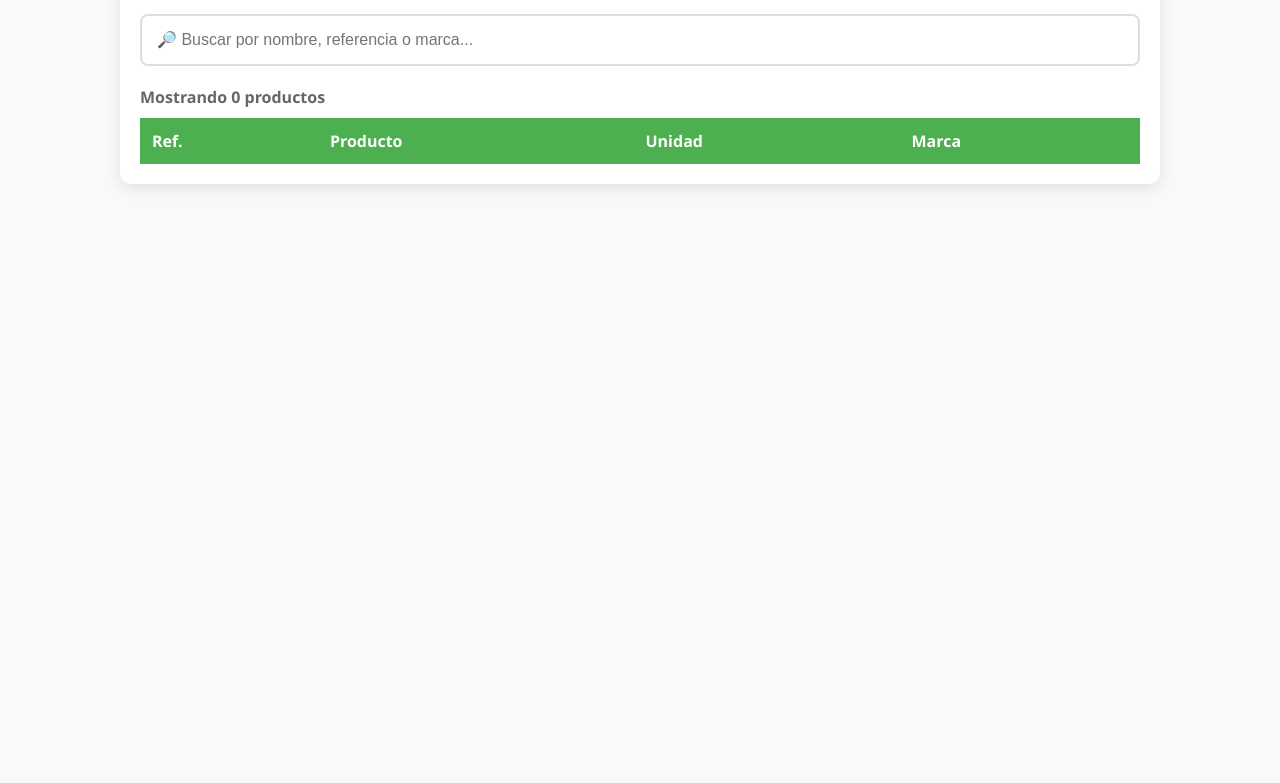
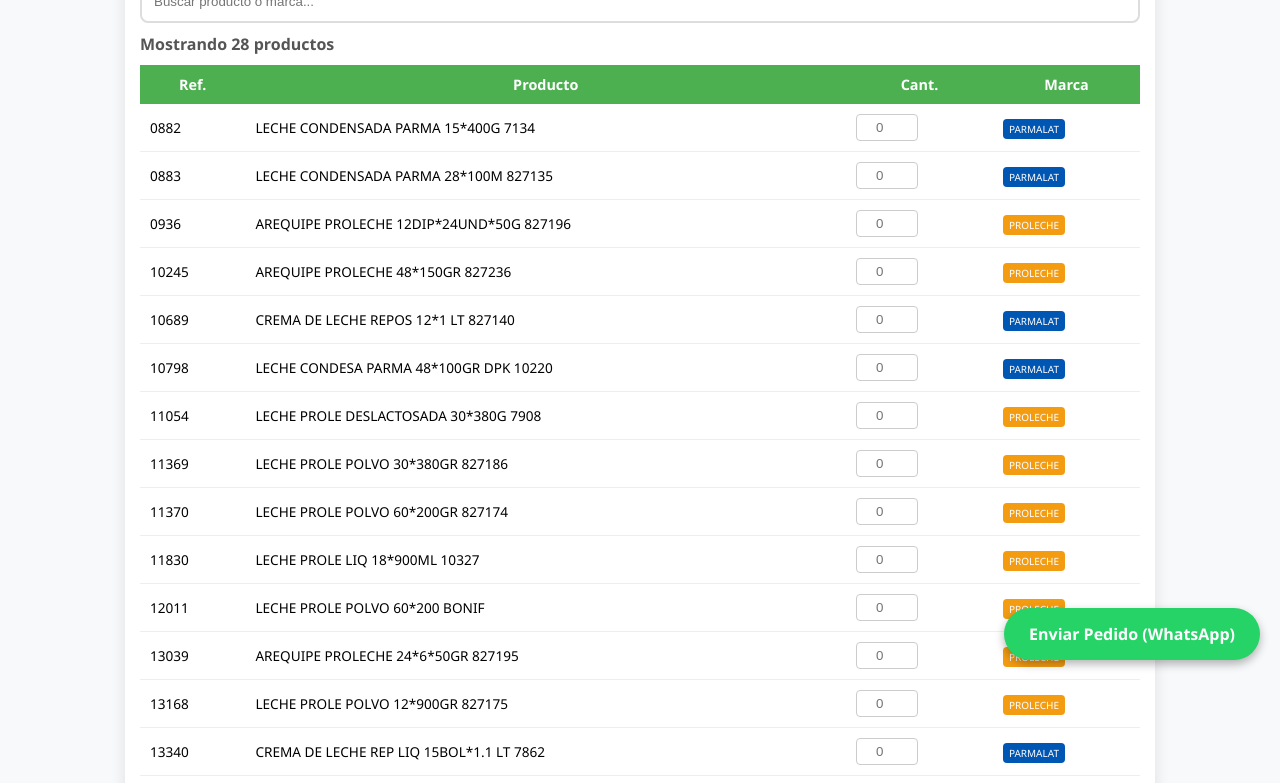
Before and after one commit to haroldco45/lactalis, a plain HTML site: page index.html in a window 1280 px wide. Shown: the part 120-903 px from the top of the page. Before the commit the page ends 800 px from the top, so only its background shows below. Drawn offline with Linux system fonts and the light colour scheme.

Commit message:
Update index.html

```diff
--- a/index.html
+++ b/index.html
@@ -3,7 +3,7 @@
 <head>
     <meta charset="UTF-8">
     <meta name="viewport" content="width=device-width, initial-scale=1.0">
-    <title>Catálogo de Productos Lactalis</title>
+    <title>Portafolio Lactalis - Pedidos</title>
     <style>
         :root {
             --lactalis-green: #4CAF50;
@@ -13,27 +13,22 @@
         }
 
         body {
-            font-family: 'Segoe UI', Tahoma, Geneva, Verdana, sans-serif;
+            font-family: 'Segoe UI', sans-serif;
             background-color: var(--bg-color);
             margin: 0;
-            padding: 20px;
-            color: #333;
+            padding: 10px;
         }
 
         .container {
             max-width: 1000px;
             margin: auto;
             background: white;
-            padding: 20px;
+            padding: 15px;
             border-radius: 12px;
             box-shadow: 0 4px 15px rgba(0,0,0,0.1);
         }
 
-        h1 {
-            text-align: center;
-            color: var(--lactalis-green);
-            margin-bottom: 20px;
-        }
+        h1 { text-align: center; color: var(--lactalis-green); font-size: 1.5rem; }
 
         .search-container {
             position: sticky;
@@ -45,65 +40,53 @@
 
         #buscador {
             width: 100%;
-            padding: 15px;
-            font-size: 16px;
+            padding: 12px;
             border: 2px solid #ddd;
             border-radius: 8px;
             box-sizing: border-box;
-            outline: none;
-            transition: border-color 0.3s;
         }
 
-        #buscador:focus {
-            border-color: var(--lactalis-green);
+        table { width: 100%; border-collapse: collapse; margin-top: 10px; }
+        th { background-color: var(--lactalis-green); color: white; padding: 10px; font-size: 0.9rem; }
+        td { padding: 10px; border-bottom: 1px solid #eee; font-size: 0.85rem; }
+
+        input[type="number"] {
+            width: 50px;
+            padding: 5px;
+            border: 1px solid #ccc;
+            border-radius: 4px;
+            text-align: center;
         }
 
-        .stats {
-            margin: 10px 0;
+        .btn-whatsapp {
+            position: fixed;
+            bottom: 20px;
+            right: 20px;
+            background-color: #25d366;
+            color: white;
+            padding: 15px 25px;
+            border-radius: 50px;
+            text-decoration: none;
             font-weight: bold;
-            color: #666;
-        }
-
-        table {
-            width: 100%;
-            border-collapse: collapse;
-            margin-top: 10px;
-        }
-
-        th {
-            background-color: var(--lactalis-green);
-            color: white;
-            padding: 12px;
-            text-align: left;
-            position: sticky;
-            top: 65px;
-        }
-
-        td {
-            padding: 12px;
-            border-bottom: 1px solid #eee;
-            font-size: 14px;
-        }
-
-        tr:hover {
-            background-color: #f1f1f1;
+            box-shadow: 0 4px 10px rgba(0,0,0,0.3);
+            display: flex;
+            align-items: center;
+            gap: 10px;
+            z-index: 1000;
         }
 
         .badge {
-            padding: 4px 8px;
+            padding: 3px 6px;
             border-radius: 4px;
             color: white;
-            font-size: 11px;
-            font-weight: bold;
+            font-size: 10px;
+            text-transform: uppercase;
         }
-
         .badge-parmalat { background-color: var(--parmalat-blue); }
         .badge-proleche { background-color: var(--proleche-orange); }
 
-        /* Responsivo para móviles */
         @media (max-width: 600px) {
-            th:nth-child(3), td:nth-child(3) { display: none; } /* Oculta unidad de medida en móviles */
-            td { font-size: 12px; }
+            th:nth-child(1), td:nth-child(1) { display: none; } /* Ocultar Ref en móvil para espacio */
         }
     </style>
 </head>
@@ -113,24 +96,27 @@
     <h1>Portafolio Lactalis</h1>
 
     <div class="search-container">
-        <input type="text" id="buscador" placeholder="🔎 Buscar por nombre, referencia o marca...">
+        <input type="text" id="buscador" placeholder="Buscar producto o marca...">
     </div>
 
-    <div class="stats" id="contador">Mostrando 0 productos</div>
+    <div id="contador" style="margin-bottom: 10px; font-weight: bold; color: #555;">Cargando productos...</div>
 
     <table>
         <thead>
             <tr>
                 <th>Ref.</th>
                 <th>Producto</th>
-                <th>Unidad</th>
+                <th>Cant.</th>
                 <th>Marca</th>
             </tr>
         </thead>
-        <tbody id="tabla-productos-body">
-            </tbody>
+        <tbody id="tabla-productos-body"></tbody>
     </table>
 </div>
+
+<a href="#" class="btn-whatsapp" onclick="enviarPedido()">
+    Enviar Pedido (WhatsApp)
+</a>
 
 <script>
     const productos = [
@@ -160,4 +146,69 @@
         { ref: "20018", nombre: "ACEITE MI CALDERITO 12*900ML BONIF", unidad: "UND", proveedor: "PROLECHE" },
         { ref: "20067", nombre: "LECHE PROLE POLVO 18*10*25GR BONIF", unidad: "RISTRA", proveedor: "PROLECHE" },
         { ref: "4634", nombre: "AREQUIPE PROLECHE 24*500GR 27198", unidad: "UND", proveedor: "PROLECHE" },
-        { ref: "4641", nombre: "CREMA DE LECHE REPOSTER 27*200ML 827141", unidad: "UND", proveedor: "PARMALAT"
+        { ref: "4641", nombre: "CREMA DE LECHE REPOSTER 27*200ML 827141", unidad: "UND", proveedor: "PARMALAT" },
+        { ref: "9529", nombre: "LECHE PROLE AZUCARADA 60*104GR 827183", unidad: "UND", proveedor: "PROLECHE" }
+    ];
+
+    // Objeto para guardar cantidades globalmente
+    const pedidoActual = {};
+
+    function renderizar(filtro = "") {
+        const body = document.getElementById('tabla-productos-body');
+        body.innerHTML = "";
+
+        const filtrados = productos.filter(p =>
+            p.nombre.toLowerCase().includes(filtro.toLowerCase()) ||
+            p.ref.includes(filtro) ||
+            p.proveedor.toLowerCase().includes(filtro.toLowerCase())
+        );
+
+        filtrados.forEach(p => {
+            const badgeClass = p.proveedor === 'PARMALAT' ? 'badge-parmalat' : 'badge-proleche';
+            const cantidadGuardada = pedidoActual[p.ref] || "";
+
+            const row = `<tr>
+                <td>${p.ref}</td>
+                <td>${p.nombre}</td>
+                <td><input type="number" min="0" placeholder="0" value="${cantidadGuardada}" oninput="guardarCantidad('${p.ref}', this.value)"></td>
+                <td><span class="badge ${badgeClass}">${p.proveedor}</span></td>
+            </tr>`;
+            body.insertAdjacentHTML('beforeend', row);
+        });
+
+        document.getElementById('contador').innerText = `Mostrando ${filtrados.length} productos`;
+    }
+
+    function guardarCantidad(ref, valor) {
+        if (valor > 0) {
+            pedidoActual[ref] = valor;
+        } else {
+            delete pedidoActual[ref];
+        }
+    }
+
+    function enviarPedido() {
+        const lineasPedido = [];
+        for (const ref in pedidoActual) {
+            const prod = productos.find(p => p.ref === ref);
+            lineasPedido.push(`- ${prod.nombre} (Cant: ${pedidoActual[ref]})`);
+        }
+
+        if (lineasPedido.length === 0) {
+            alert("Por favor, ingresa cantidades en los productos que deseas pedir.");
+            return;
+        }
+
+        const texto = encodeURIComponent(`*NUEVO PEDIDO LACTALIS*\n\n${lineasPedido.join('\n')}`);
+        window.open(`https://wa.me/573000000000?text=${texto}`, '_blank'); // Cambia el número por el tuyo
+    }
+
+    // Ejecutar al cargar la página
+    window.onload = () => {
+        renderizar();
+        document.getElementById('buscador').addEventListener('input', (e) => renderizar(e.target.value));
+    };
+</script>
+
+</body>
+</html>
```
